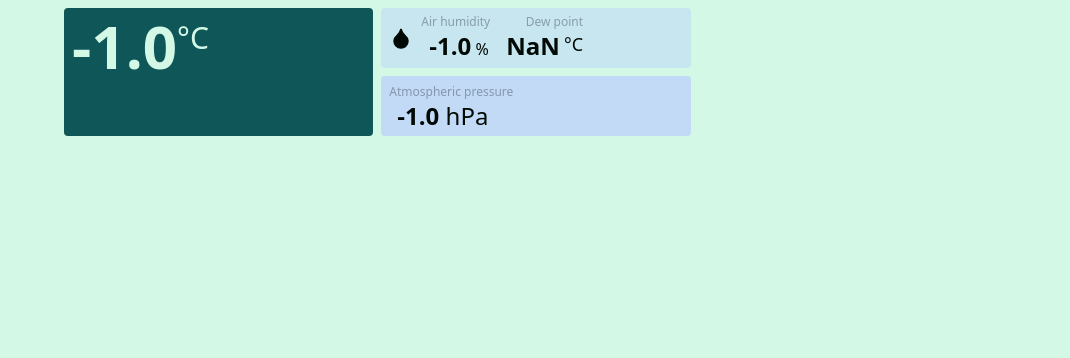
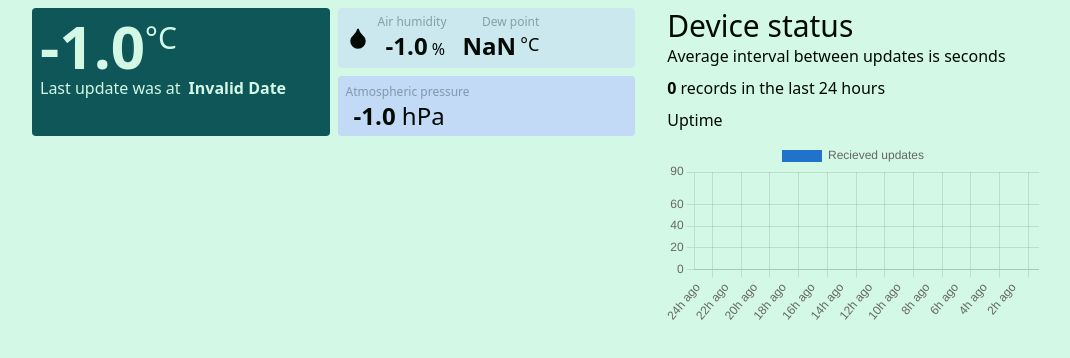
Before and after one commit to UltimateDoge5/Cloudy, a Next.js app: page / in a window 1280 px wide. Shown: the top 358 px of the page, without its empty margins (104-1174 px from the left). Built offline with nearby package versions, Linux system fonts and the light colour scheme; no server answers; the database is empty.

Commit message:
Added the uptime chart

```diff
--- /dev/null
+++ b/src/components/uptime.tsx
@@ -0,0 +1,66 @@
+import { useEffect, useMemo, useState } from "react";
+import { Bar } from "react-chartjs-2";
+
+const relativeTime = new Intl.RelativeTimeFormat("en-Us", { style: "narrow" });
+
+const minsToHours = (mins: number) => {
+	const hours = Math.floor(mins / 60);
+	const minutes = mins % 60;
+	if (hours === 0) return relativeTime.format(-minutes, "minute");
+	if (minutes === 0) return relativeTime.format(-hours, "hour");
+	return relativeTime.format(-hours + -minutes / 60, "hours");
+};
+
+const labels = Array.from({ length: 48 }, (_, i) => minsToHours((i + 1) * 30)).reverse();
+labels[47] = "Now";
+
+export const Uptime = ({ timestamps }: { timestamps: string[] }) => {
+	const uptime = useMemo(() => calculateDeviceUptime(timestamps), [timestamps]);
+
+	return (
+		<Bar
+			data={{
+				labels,
+				datasets: [
+					{
+						data: uptime,
+						label: "Recieved updates",
+						backgroundColor: "#2172ca",
+					},
+				],
+			}}
+			options={{
+				scales: {
+					y: {
+						beginAtZero: true,
+						max: 90,
+					},
+				},
+			}}
+		/>
+	);
+};
+/**
+ * Caclulate the devices uptime based on the provided timestamps for the last 24 hours
+ * Calculate the amount of records per 30 minutes
+ * If no updates are received for 30 minutes, return 0
+ * If updates are received, increment the counter
+ * @param timestamps
+ */
+const calculateDeviceUptime = (timestamps: string[]): number[] => {
+	const uptime = new Array(48).fill(0);
+	const now = new Date().getTime();
+
+	// Check in which 30 minute interval the timestamp is
+	// If the timestamp is older than 24 hours, ignore it
+	for (const timestamp of timestamps) {
+		const timestampDate = new Date(timestamp).getTime();
+		if (timestampDate < now - 24 * 60 * 60 * 1000) continue;
+		const diff = Math.floor((now - timestampDate) / 1000 / 60);
+		const index = Math.floor(diff / 30);
+		if (index >= 48) continue;
+		uptime[index]++;
+	}
+
+	return uptime.map((v) => Math.min(v, 90)).reverse();
+};
--- a/src/pages/index.tsx
+++ b/src/pages/index.tsx
@@ -5,6 +5,7 @@ import { useEffect, useReducer, useRef, useState } from "react";
 import { Database } from "../../schema";
 import { DropletIcon } from "../components/icons";
 import { Line } from "react-chartjs-2";
+import { Uptime } from "../components/uptime";
 
 Chart.register(...registerables);
 
@@ -78,16 +79,27 @@ export default function Home() {
 	return (
 		<>
 			<Head>
-				<title>Cloudy</title>
+				<title>Cloudy | Weather station</title>
 			</Head>
 
-			<main className="m-auto grid h-full w-3/4 grid-cols-3 grid-rows-[128px,_auto] gap-2 p-2">
+			<main className="m-auto grid h-full w-4/5 grid-cols-[0.9fr_0.9fr_1.2fr] grid-rows-[128px,_auto] gap-2 p-2">
 				<div className="rounded bg-primary p-2 text-background">
 					<span className="text-6xl font-semibold">{current.temperature.toFixed(1)}</span>
 					<sup className="relative -top-5 text-3xl">°C</sup>
+					<p>
+						Last update was at
+						<span className="ml-2 font-semibold">
+							{new Date(current.timestamp).toLocaleString("en-us", {
+								hour: "numeric",
+								minute: "numeric",
+								second: "numeric",
+								hour12: false,
+							})}
+						</span>
+					</p>
 				</div>
 				<div className="grid grid-rows-2 gap-2">
-					<div className="flex items-center gap-2 rounded bg-secondary/60 p-2">
+					<div className="flex items-center gap-2 rounded bg-secondary/50 p-2">
 						<DropletIcon className="h-6 w-6" />
 						<div>
 							<p className="text-right text-xs text-slate-600/50">Air humidity</p>
@@ -109,10 +121,23 @@ export default function Home() {
 					</div>
 				</div>
 
-				<div className="row-span-2 h-full"></div>
+				<div className="row-span-2 ml-6 h-full">
+					<h1 className="text-3xl">Device status</h1>
+					<div className="flex flex-col gap-2">
+						Average interval between updates is{" "}
+						{history.length > 0 && (calcAvgInterval(history.map((r) => r.timestamp)) / 1000).toFixed(2)}{" "}
+						seconds
+						<div>
+							<span className="font-semibold">{history.length}</span> records in the last 24 hours
+						</div>
+						Uptime
+						<Uptime timestamps={history.map((r) => r.timestamp)} />
+					</div>
+				</div>
 				<div className="col-span-2 pt-4">
 					{history?.length > 0 && (
 						<Line
+							className="h-full w-full"
 							data={{
 								labels: history.map((r) =>
 									new Date(r.timestamp).toLocaleString("en-us", {
@@ -197,6 +222,15 @@ export default function Home() {
 	);
 }
 
+const calcAvgInterval = (timestamps: string[]) => {
+	let sum = 0;
+	for (let i = 0; i < timestamps.length - 1; i++) {
+		const diff = new Date(timestamps[i + 1]).getTime() - new Date(timestamps[i]).getTime();
+		sum += diff;
+	}
+	return sum / timestamps.length;
+};
+
 const calculateDewPoint = (temperature: number, humidity: number) => {
 	const a = 17.27;
 	const b = 237.7;
```
Also changed, not shown: 1 other file (tests, documents, lock files or other folders).
